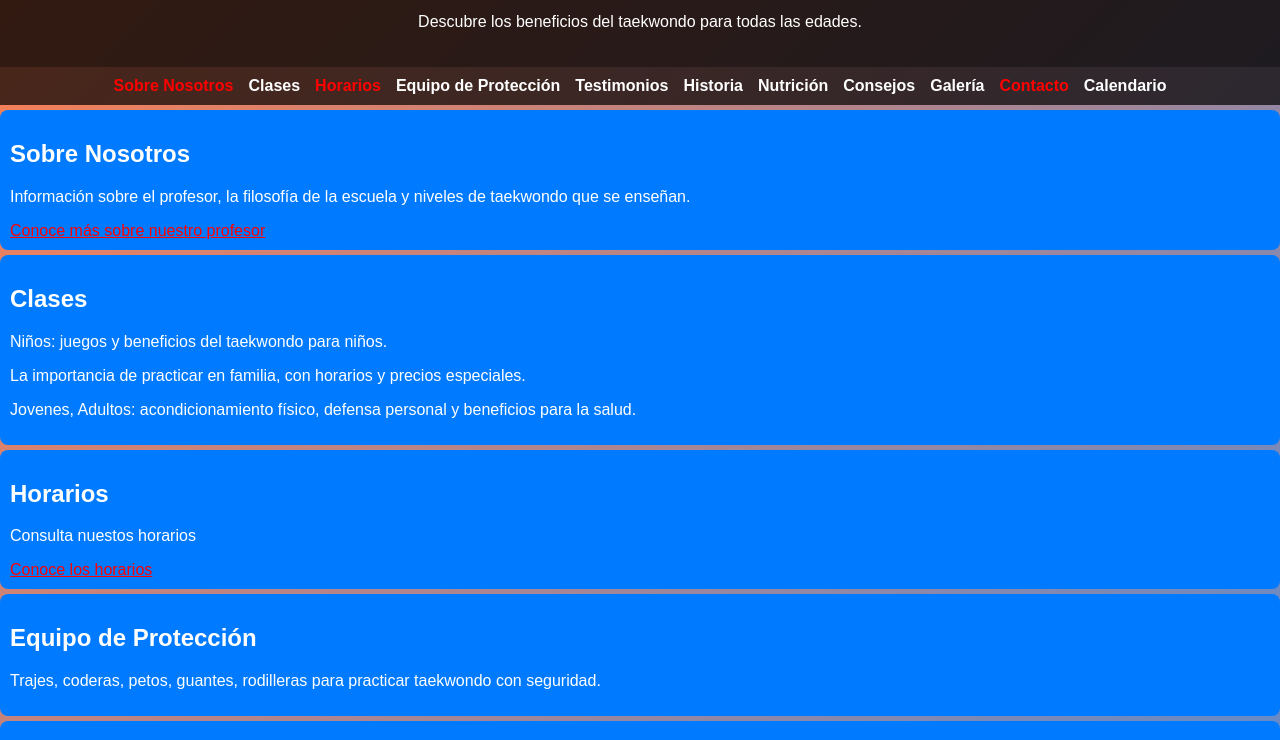
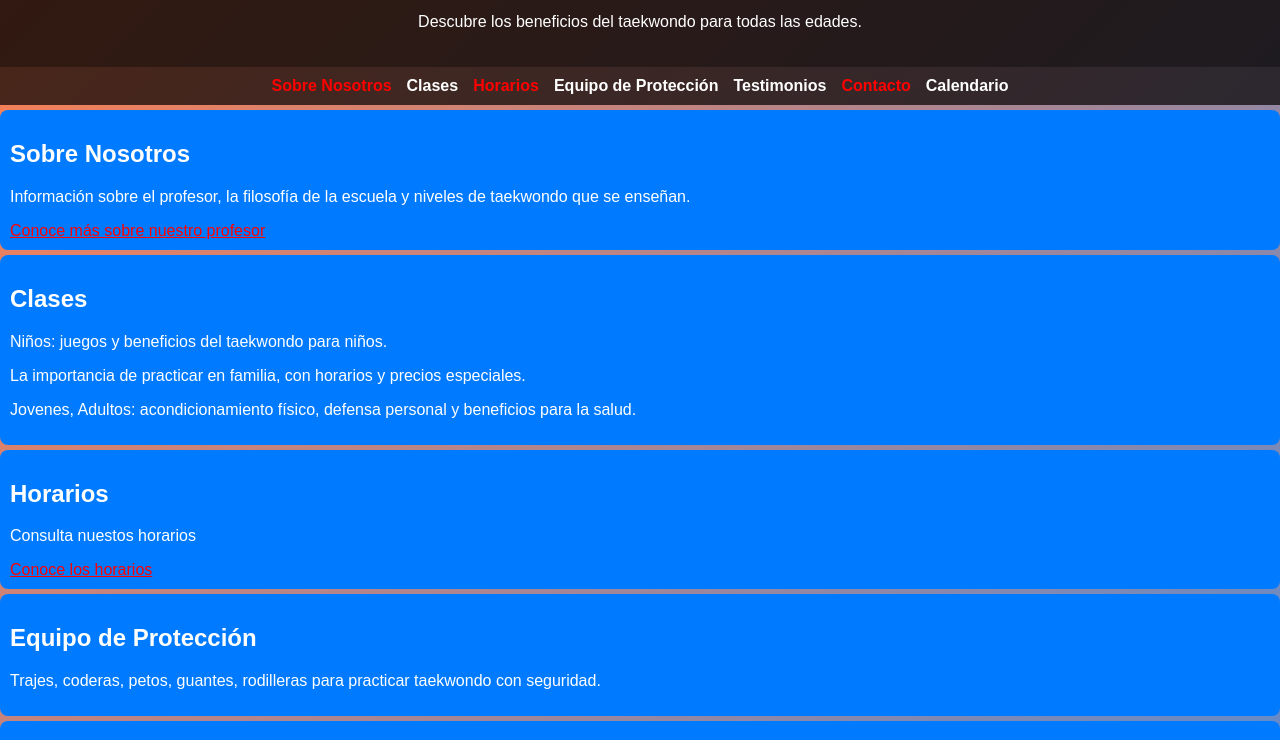
Before and after one commit to Eduardo-XIII/TkdCoyoacan, a plain HTML site: page index.html in a window 1280 px wide. Shown: the part 60-800 px from the top of the page. Drawn offline with Linux system fonts and the light colour scheme.

Commit message:
Add files via upload

```diff
--- a/index.html
+++ b/index.html
@@ -64,10 +64,6 @@
         <a href="Horarios.html" class="rojo">Horarios</a>
         <a href="#equipo">Equipo de Protección</a>
         <a href="#testimonios">Testimonios</a>
-        <a href="#historia">Historia</a>
-        <a href="#nutricion">Nutrición</a>
-        <a href="#consejos">Consejos</a>
-        <a href="#galeria">Galería</a>
         <a href="contacto.html" class="rojo">Contacto</a>
         <a href="#calendario">Calendario</a>
     </nav>
```
